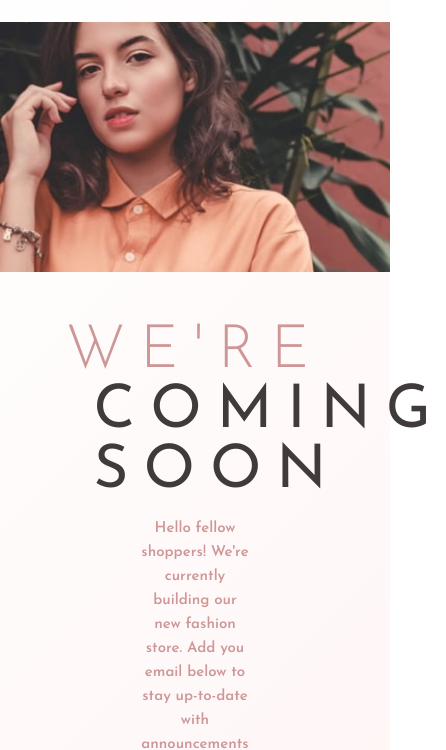
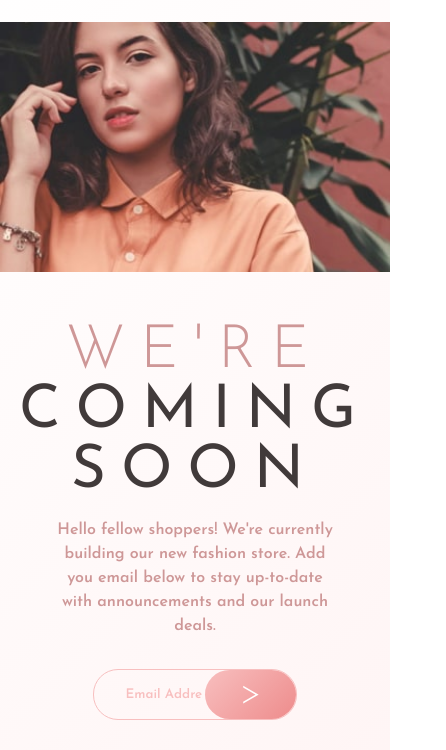
Before and after one commit to ricierirossi/base-apparel-coming-soon-master, a plain HTML site: page index.html in a window 390 px wide. Shown: the part 95-845 px from the top of the page, 446 px wide, since content can reach past the window. Drawn offline with Linux system fonts and the light colour scheme.

Commit message:
Start fixing mobile version
Mobile version isn't working well

```diff
--- a/estilo.css
+++ b/estilo.css
@@ -61,7 +61,7 @@ body {
 
 .title-top {
    text-transform: uppercase;
-   font-size: 60px;
+   font-size: 3.75em;
    font-weight: 300;
    color: var(--desaturated-red);
    margin: 0;
@@ -69,28 +69,37 @@ body {
 }
 
 .title-bottom {
+   text-transform: uppercase;
+   font-size: 3.75em;
+   font-weight: 400;
+   color: var(--dark-grayish-red);
    margin: 0;
+   letter-spacing: 15px;
+   /* margin: 0;
    text-transform: uppercase;
    font-size: 60px;
    font-weight: 400;
    color: var(--dark-grayish-red);
    letter-spacing: 15px;
-   max-width: 52%;
+   max-width: 52%; */
 }
 
 .description {
-   font-size: 15px;
+   font-size: 1em;
    font-weight: 600;
    line-height: 24px;
    color: var(--desaturated-red);
-   max-width: 28%;
+   padding: 0px 50px;
+   /* max-width: 28%; */
 }
 
 .title-top,
 .title-bottom,
 .description {
    text-align: center;
-   padding: 0px;
+   /* padding: 0px; */
+   padding: 0px 50px;
+
 }
 
 /* Formulário e botão */
```
